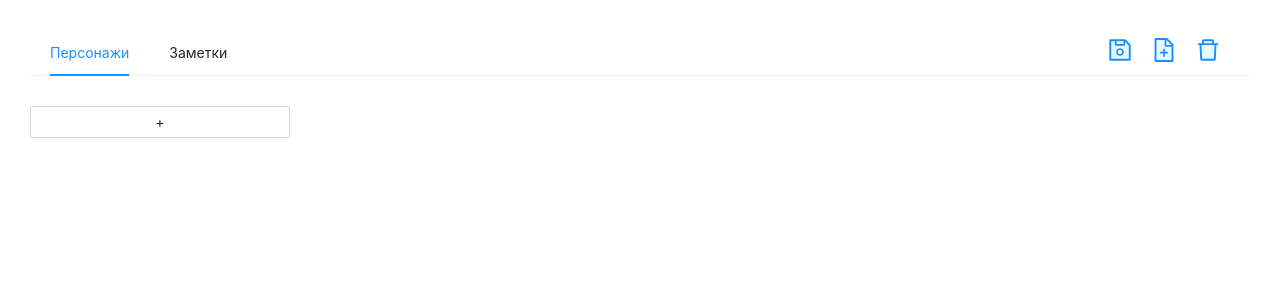
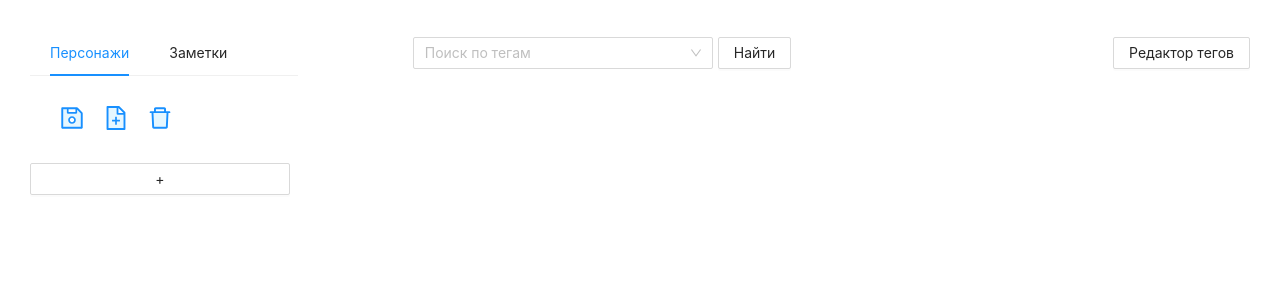
Before and after one commit to likepolsha/DndNote, a React (Create React App) app: page / in a window 1280 px wide. Shown: the top 300 px of the page. Built offline with nearby package versions, Linux system fonts and the light colour scheme.

Commit message:
возможность добавлять теги персонажам. поиск по тегам. редактор тегов

```diff
--- a/src/App.js
+++ b/src/App.js
@@ -11,22 +11,45 @@ import { getItemFromLocal, saveToLocal } from "./functions";
 function App() {
   const [page, setPage] = useState(null);
   const [loadTrigger, setLoadTrigger] = useState(false);
+  const [tagsList, setTagsList] = useState([]);
+  const [searchedTags, setSearchedTags] = useState([]);
 
   const onLoadDoc = (text) => {
-    const [characters, important, diary] = text.split("\n");
+    const [characters, important, diary, tags] = text.split("\n");
 
     localStorage.setItem("chars", characters);
     localStorage.setItem("imp", important);
     localStorage.setItem("diary", diary);
+    localStorage.setItem("tags", tags);
 
     dispatchToStorage();
+    getFromLocal();
     setLoadTrigger((state) => !state);
   };
 
   const getFromLocal = () => {
     const $page = getItemFromLocal("page") || "characters";
+    const $tags = getItemFromLocal("tags") || [];
 
     setPage($page);
+    setTagsList($tags);
+  };
+
+  const handleCreateTag = (tag) => {
+    const arr = [...tagsList, tag];
+    setTagsList(arr);
+
+    saveToLocal("tags", arr);
+  };
+
+  const handleDeleteTag = (label) => {
+    const arr = [...tagsList];
+    const index = arr.findIndex((el) => el.label === label);
+
+    arr.splice(index, 1);
+
+    setTagsList(arr);
+    saveToLocal("tags", arr);
   };
 
   useEffect(() => {
@@ -39,7 +62,13 @@ function App() {
 
     switch (page) {
       case "characters":
-        component = <CharactersPage refetchTrigger={loadTrigger} />;
+        component = (
+          <CharactersPage
+            tagsList={tagsList}
+            refetchTrigger={loadTrigger}
+            searchedTags={searchedTags}
+          />
+        );
         break;
       case "notes":
         component = <NotesPage refetchTrigger={loadTrigger} />;
@@ -55,11 +84,15 @@ function App() {
     <div className="App">
       <Header
         selectedPage={page}
+        tagsList={tagsList}
+        onSearchTags={setSearchedTags}
         onChangePage={(val) => {
           setPage(val);
           saveToLocal("page", val);
         }}
         onLoadDoc={onLoadDoc}
+        onCreateTag={handleCreateTag}
+        onDeleteTag={handleDeleteTag}
       />
 
       {renderPage()}
--- a/src/components/CharactersPage/CharactersPage.jsx
+++ b/src/components/CharactersPage/CharactersPage.jsx
@@ -10,7 +10,11 @@ import "antd/dist/antd.css";
 import { store } from "../../common/store";
 import { DeleteOutlined, DragOutlined } from "@ant-design/icons";
 
-export default function CharactersPage({ refetchTrigger }) {
+export default function CharactersPage({
+  refetchTrigger,
+  tagsList,
+  searchedTags,
+}) {
   const [characters, setCharacters] = useState([]);
 
   const getFromLocal = () => {
@@ -68,25 +72,11 @@ export default function CharactersPage({ refetchTrigger }) {
     getFromLocal();
   }, [refetchTrigger]);
 
-  return (
-    <div className="CharactersPage-root">
-      <div className="flex-col box--gutter15">
-        <DragDropContext onDragEnd={onDragEnd}>
-          <Droppable droppableId="list">
-            {(provided) => (
-              <div ref={provided.innerRef} {...provided.droppableProps}>
-                <div className="dnd-paddint_top_10">
-                  {characters.map((char, index) => (
-                    <Draggable
-                      key={char.id}
-                      draggableId={char.id.toString()}
-                      index={index}
-                    >
+  const renderChars = (chars) =>
+    chars.map((char, index) => (
+      <Draggable key={char.id} draggableId={char.id.toString()} index={index}>
         {($provided, snapshot) => (
-                        <div
-                          {...$provided.draggableProps}
-                          ref={$provided.innerRef}
-                        >
+          <div {...$provided.draggableProps} ref={$provided.innerRef}>
             <div
               key={char.id}
               className={c("flex-row gutter_item", {
@@ -103,10 +93,7 @@ export default function CharactersPage({ refetchTrigger }) {
                 }}
               />
 
-                            <div
-                              {...$provided.dragHandleProps}
-                              style={{ marginRight: 7 }}
-                            >
+              <div {...$provided.dragHandleProps} style={{ marginRight: 7 }}>
                 <Button
                   size="small"
                   icon={<DragOutlined />}
@@ -119,6 +106,7 @@ export default function CharactersPage({ refetchTrigger }) {
               <CharacterInfo
                 info={char}
                 haveColors
+                tagsList={tagsList}
                 onSaveInfo={(vals) =>
                   onCharacterChange({
                     id: char.id,
@@ -130,7 +118,33 @@ export default function CharactersPage({ refetchTrigger }) {
           </div>
         )}
       </Draggable>
-                  ))}
+    ));
+
+  return (
+    <div className="CharactersPage-root">
+      <div className="flex-col box--gutter15">
+        <DragDropContext onDragEnd={onDragEnd}>
+          <Droppable droppableId="list">
+            {(provided) => (
+              <div ref={provided.innerRef} {...provided.droppableProps}>
+                <div className="dnd-paddint_top_10">
+                  {searchedTags.length > 0
+                    ? renderChars(
+                        characters.filter((item) => {
+                          const { tags } = item;
+                          let flag = true;
+
+                          searchedTags.forEach((label) => {
+                            if (!tags.includes(label)) {
+                              flag = false;
+                              return;
+                            }
+                          });
+
+                          return flag;
+                        })
+                      )
+                    : renderChars(characters)}
                 </div>
                 {provided.placeholder}
               </div>
--- a/src/components/Header/Header.jsx
+++ b/src/components/Header/Header.jsx
@@ -1,18 +1,56 @@
 import { DeleteTwoTone } from "@ant-design/icons";
-import { Col, Row, Menu, Space, Popconfirm } from "antd";
-import React from "react";
+import {
+  Col,
+  Row,
+  Menu,
+  Space,
+  Popconfirm,
+  Button,
+  Select,
+  Tag,
+  Modal,
+} from "antd";
+import React, { useState } from "react";
+import TagEditor from "../TagEditor/TagEditor";
+import TagRender from "../TagRender/TagRender";
 import { TxtDocSaver } from "../TxtDocs/TxtDocSaver";
 import { TxtDocUploader } from "../TxtDocs/TxtDocUploader";
 
-export default function Header({ selectedPage, onChangePage, onLoadDoc }) {
+export default function Header({
+  selectedPage,
+  tagsList,
+  onSearchTags,
+  onChangePage,
+  onLoadDoc,
+  onCreateTag,
+  onDeleteTag,
+}) {
+  const [tagModalVisible, setTagModalVisible] = useState(false);
+  const [localTags, setLocalTags] = useState([]);
+
   const onClearAll = () => {
     localStorage.clear();
     window.location.reload();
   };
 
+  const onSelectTag = (tag) => {
+    setLocalTags((state) => [...state, tag]);
+  };
+
+  const onDeselectTag = (tag) => {
+    const arr = [...localTags];
+    const index = arr.indexOf(tag);
+
+    if (index > -1) {
+      arr.splice(index, 1);
+    }
+
+    setLocalTags(arr);
+  };
+
   return (
-    <Row justify="space-between" align="bottom">
-      <Col flex={1}>
+    <Row align="middle" justify="space-between" gutter={[50, 30]}>
+      <Col span={6}>
         <Menu
           onClick={(e) => onChangePage(e.key)}
           selectedKeys={[selectedPage]}
@@ -23,12 +61,53 @@ export default function Header({ selectedPage, onChangePage, onLoadDoc }) {
         </Menu>
       </Col>
 
-      <Col
-        style={{
-          borderBottom: "1px solid #f0f0f0",
-        }}
-      >
-        <Space size={20} style={{ marginBottom: 10, padding: "0 30px" }}>
+      <Col span={12}>
+        {selectedPage === "characters" ? (
+          <Space size={5}>
+            <Select
+              mode="multiple"
+              placeholder="Поиск по тегам"
+              showArrow
+              tagRender={(props) => (
+                <TagRender tagsList={tagsList} {...props} />
+              )}
+              value={localTags}
+              style={{ width: 300 }}
+              onSelect={onSelectTag}
+              onDeselect={onDeselectTag}
+            >
+              {tagsList.map((tag) => (
+                <Select.Option key={tag.label} value={tag.label}>
+                  <Tag color={tag.color}>{tag.label}</Tag>
+                </Select.Option>
+              ))}
+            </Select>
+
+            <Button onClick={() => onSearchTags(localTags)}>Найти</Button>
+          </Space>
+        ) : null}
+      </Col>
+
+      <Col>
+        <Modal
+          width={600}
+          footer={null}
+          visible={tagModalVisible}
+          title="Редактор тегов"
+          onCancel={() => setTagModalVisible(false)}
+          destroyOnClose
+        >
+          <TagEditor
+            tagsList={tagsList}
+            onCreateTag={onCreateTag}
+            onDeleteTag={onDeleteTag}
+          />
+        </Modal>
+        <Button onClick={() => setTagModalVisible(true)}>Редактор тегов</Button>
+      </Col>
+
+      <Col>
+        <Space size={20} style={{ padding: "0 30px" }}>
           <TxtDocSaver />
           <TxtDocUploader onLoadDoc={onLoadDoc} />
           <Popconfirm
--- /dev/null
+++ b/src/components/TagEditor/TagEditor.jsx
@@ -0,0 +1,94 @@
+import React from "react";
+import { CirclePicker } from "react-color";
+import { colors } from "../../common/colors";
+import {
+  Modal,
+  Form,
+  Input,
+  Space,
+  Divider,
+  Tag,
+  Row,
+  Col,
+  Button,
+} from "antd";
+
+export default function TagCreater({ tagsList, onCreateTag, onDeleteTag }) {
+  const [form] = Form.useForm();
+
+  return (
+    <Row gutter={[40, 20]}>
+      <Col className="tags_editor-col" span={11}>
+        {tagsList.map((tag) => (
+          <div style={{ padding: 5 }} key={tag.label}>
+            <Tag
+              key={tag.label}
+              color={tag.color}
+              closable
+              onClose={() => onDeleteTag(tag.label)}
+            >
+              {tag.label}
+            </Tag>
+          </div>
+        ))}
+      </Col>
+
+      <Col className="tags_editor-col" span={13}>
+        <Form
+          form={form}
+          onFinish={(vals) => {
+            onCreateTag(vals);
+            form.resetFields();
+          }}
+          validateMessages={{
+            required: "Обязательное поле",
+          }}
+          validateTrigger="onSubmit"
+        >
+          <Form.Item
+            name="label"
+            rules={[
+              {
+                required: true,
+              },
+              {
+                validator: (_, val) => {
+                  const index = tagsList.findIndex((el) => el.label === val);
+                  if (index > -1) {
+                    return Promise.reject(
+                      new Error("тег с таким названием уже существует")
+                    );
+                  }
+                  return Promise.resolve();
+                },
+              },
+            ]}
+          >
+            <Input placeholder="наименование" />
+          </Form.Item>
+
+          <Form.Item
+            name="color"
+            rules={[
+              {
+                required: true,
+              },
+            ]}
+            normalize={(val) => val.hex}
+          >
+            <CirclePicker
+              triangle="hide"
+              styles={{
+                boxShadow: "none",
+              }}
+              colors={colors}
+              className="character_color"
+            />
+          </Form.Item>
+
+          <Button htmlType="submit">Создать</Button>
+        </Form>
+      </Col>
+    </Row>
+  );
+}
--- /dev/null
+++ b/src/components/TagRender/TagRender.jsx
@@ -0,0 +1,20 @@
+import React from "react";
+import { Tag } from "antd";
+
+export default function TagRender({ tagsList, value, color, ...p }) {
+  const tag = tagsList.find((el) => el.label === value);
+  const onPreventMouseDown = (event) => {
+    event.preventDefault();
+    event.stopPropagation();
+  };
+  return (
+    <Tag
+      color={tag?.color}
+      onMouseDown={onPreventMouseDown}
+      {...p}
+      style={{ marginRight: 3 }}
+    >
+      {value}
+    </Tag>
+  );
+}
--- a/src/functions/dispatchToStorage.js
+++ b/src/functions/dispatchToStorage.js
@@ -5,8 +5,10 @@ export const dispatchToStorage = () => {
   const imp = getItemFromLocal("imp");
   const chars = getItemFromLocal("chars");
   const diary = getItemFromLocal("diary");
+  const tags = getItemFromLocal("tags");
 
   store.imp = imp;
   store.chars = chars;
   store.diary = diary;
+  store.tags = tags;
 };
```
Also changed, not shown: src/components/CharactersPage/CharacterInfo.jsx (+32 -2 lines), src/components/TxtDocs/TxtDocSaver.jsx (+7 -3 lines), src/index.css (+12 -0 lines). Lines whose indentation alone changed are shown as unchanged.
